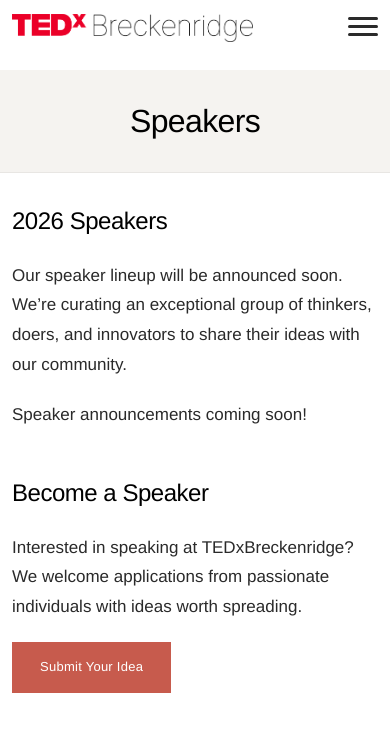
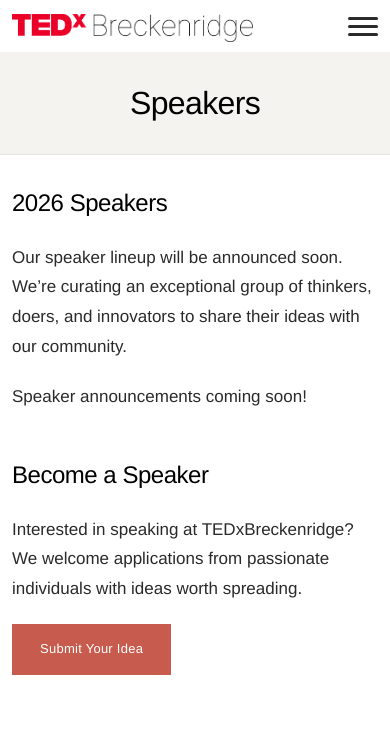
Before and after one commit to ardell/tedxbreckenridge, a Jekyll site: the page built from website/pages/speakers.md, in a window 390 px wide and 900 px high. Shown: the top 732 px of the window. Built offline with Jekyll 4.4.1, drawn with Linux system fonts in a browser that asks for light colours.

Commit message:
Fix the header obscuring the top of the content.

```diff
--- a/website/assets/css/main.css
+++ b/website/assets/css/main.css
@@ -1510,7 +1510,7 @@
 
 /* Page Layout Styles */
 .page {
-    padding-top: 120px;
+    padding-top: 80px;
     min-height: 100vh;
 }
 
@@ -1985,11 +1985,13 @@
     margin: 0 20px 20px 20px;
 }
 
+@media (max-width: 900px) {
+    .page {
+        padding-top: 64px;
+    }
+}
+
 @media (max-width: 768px) {
-    .page {
-        padding-top: 80px;
-    }
-
     .page-header {
         padding: 40px 16px;
     }
@@ -2040,7 +2042,7 @@
 
 @media (max-width: 640px) {
     .page {
-        padding-top: 70px;
+        padding-top: 52px;
     }
 
     .page-header {
@@ -2066,7 +2068,7 @@
 
 .post {
     max-width: 800px;
-    margin: 48px 24px;
+    margin: 120px 24px 48px 24px;
     padding: 0;
     background: #fff;
     border-radius: 16px;
@@ -2076,7 +2078,7 @@
 
 @media (min-width: 824px) {
     .post {
-        margin: 48px auto;
+        margin: 120px auto 48px auto;
     }
 }
 
@@ -2171,7 +2173,7 @@
 
 @media (max-width: 768px) {
     .post {
-        margin: 24px 16px;
+        margin: 100px 16px 24px 16px;
     }
 
     .post-header-image {
```
